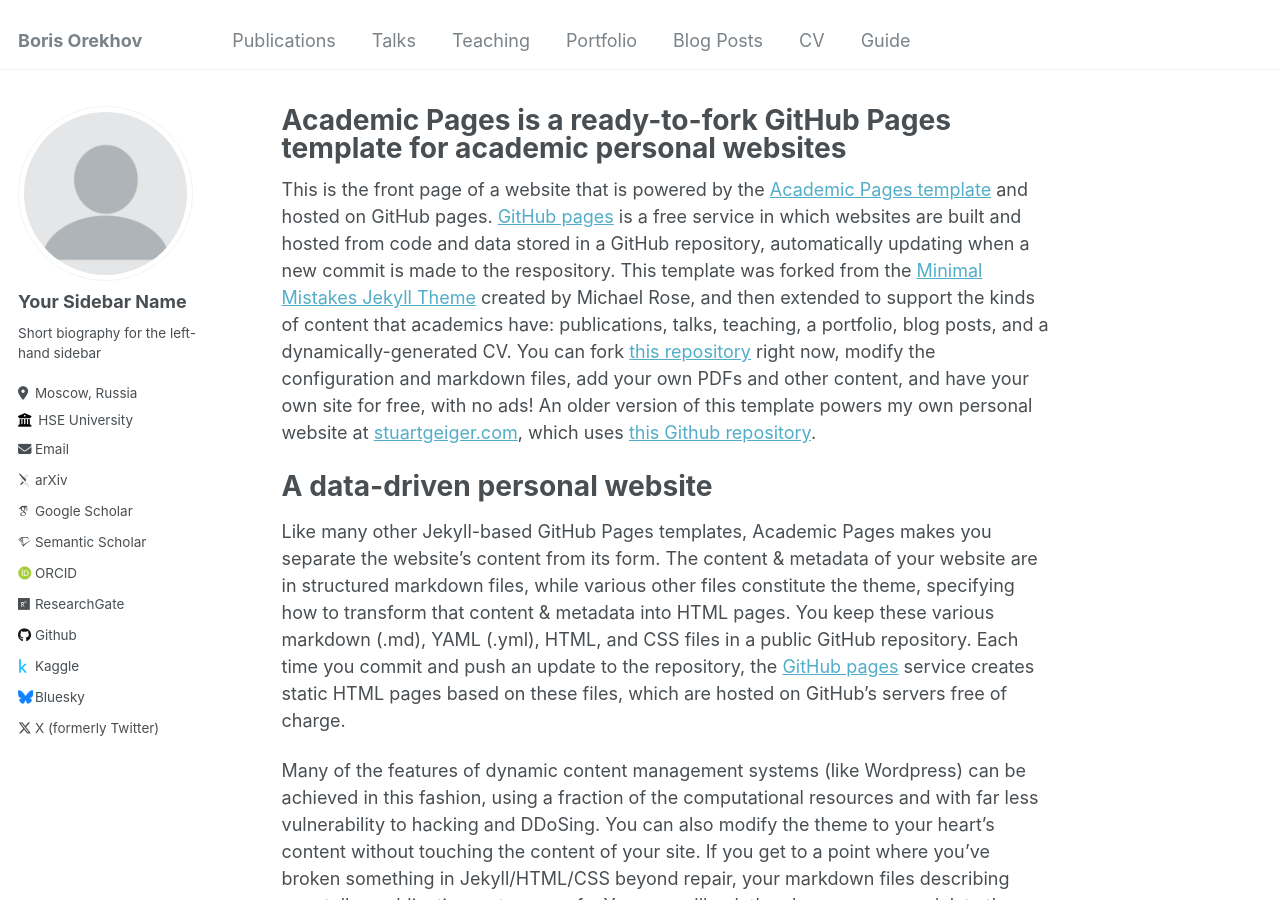
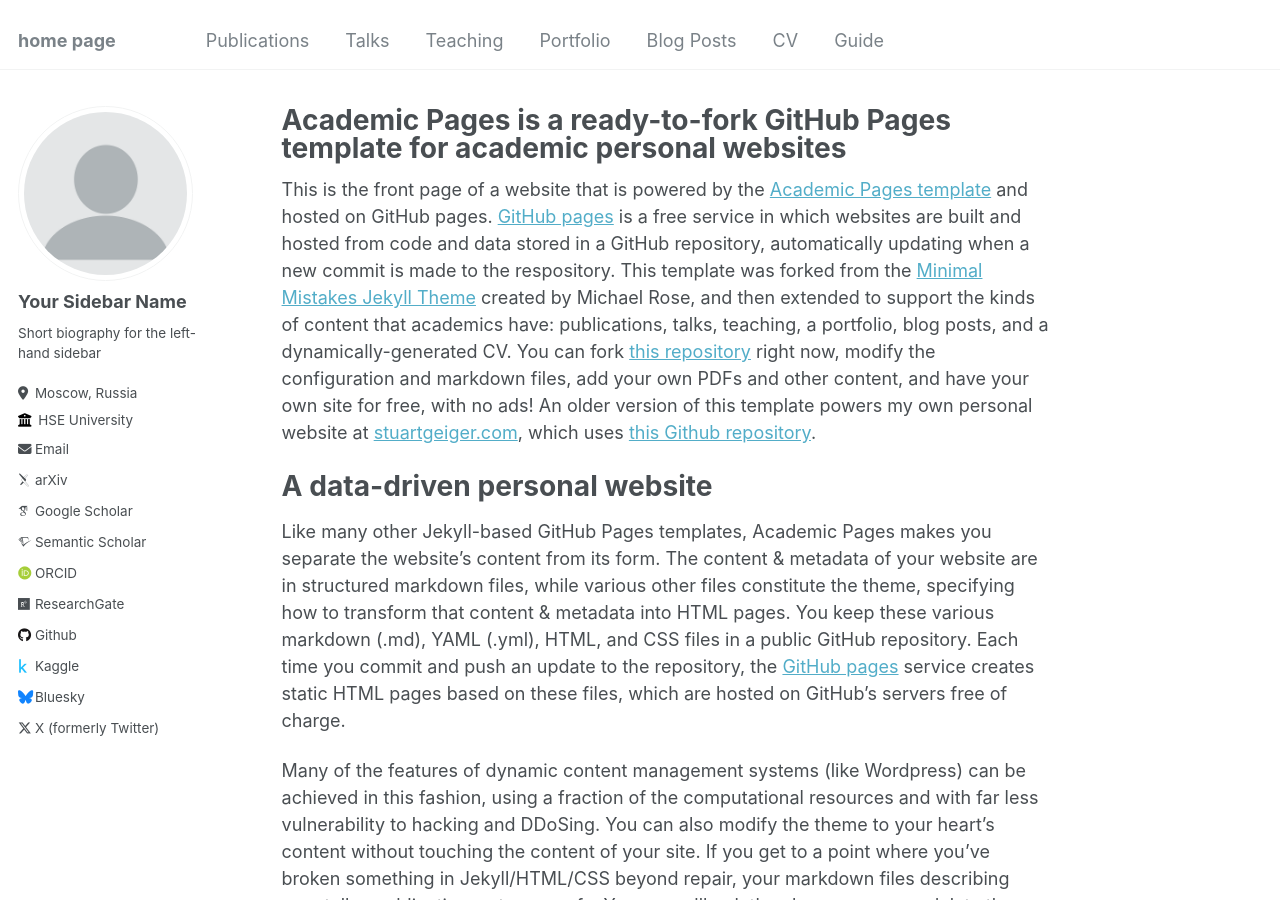
Before and after one commit to nevmenandr/homepage, a Jekyll site: the page built from _pages/about.md, in a window 1280 px wide and 900 px high. Built offline with Jekyll 4.4.1, drawn with Linux system fonts in a browser that asks for light colours; some web fonts are replaced.

Commit message:
Update _config.yml

```diff
--- a/_config.yml
+++ b/_config.yml
@@ -8,8 +8,8 @@
 
 # Basic Site Settings
 locale                   : "en-US"
-title                    : "Boris Orekhov"
-title_separator          : "-"
+title                    : "home page"
+title_separator          : "|"
 name                     : &name "Boris Orekhov"
 description              : &description "personal description"
 url                      : https://nevmenandr.github.io/homepage # the base hostname & protocol for your site e.g. "https://mmistakes.github.io"
```
